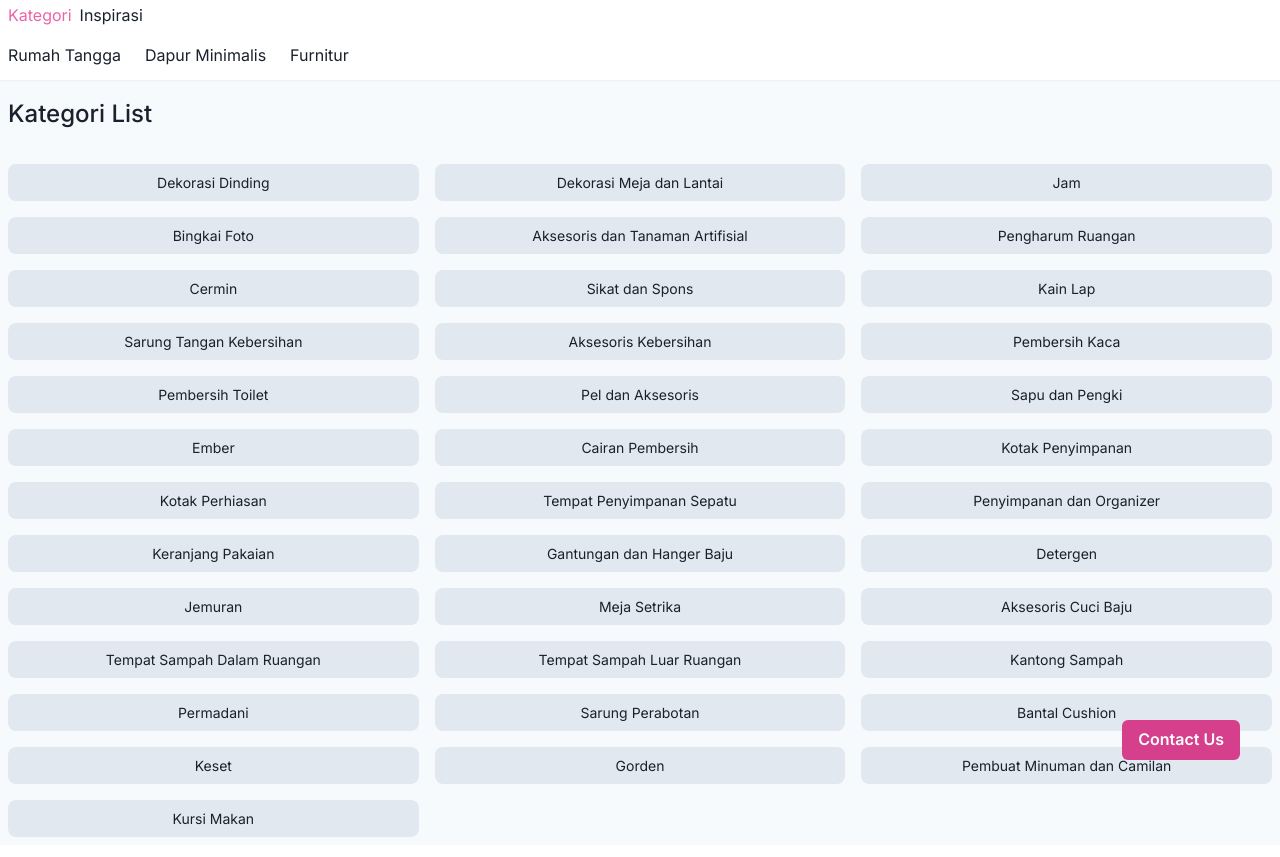
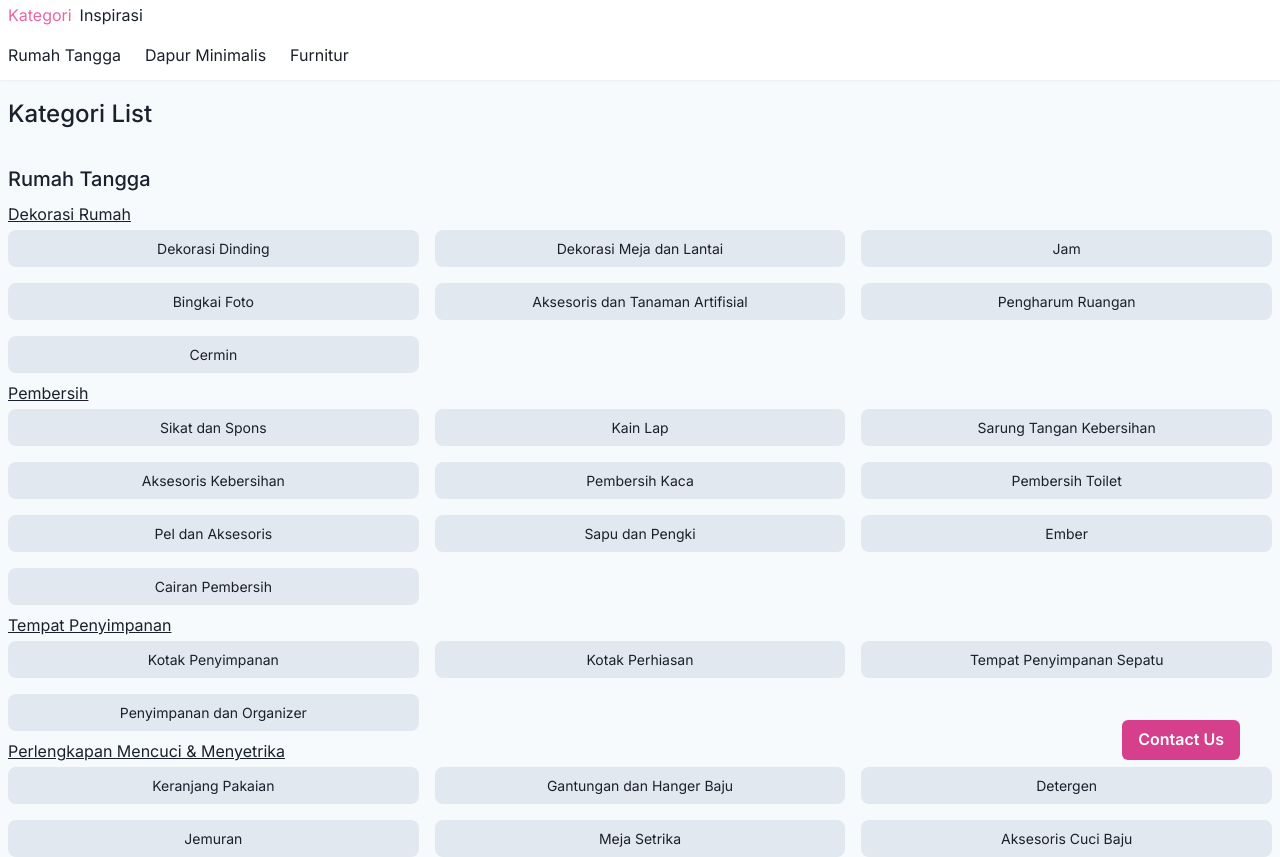
Before and after one commit to radenlarko/next-navigation-layout, a Next.js app: page /kategori in a window 1280 px wide. Shown: the top 857 px of the page. Built offline with nearby package versions, Linux system fonts and the light colour scheme.

Commit message:
Update UI kategori list

```diff
--- a/pages/kategori/index.tsx
+++ b/pages/kategori/index.tsx
@@ -1,13 +1,12 @@
 import Link from "next/link";
-import { KategoriItem, LinkItem } from "@/types";
+import { KategoriItem } from "@/types";
 import { menuDesktop } from "@/utils/listMenu";
-import { reduceLinkItem } from "@/utils/myFunction";
 import { Box, Flex, SimpleGrid, Text } from "@chakra-ui/react";
 import { GetStaticProps, NextPage } from "next";
 import React from "react";
 
 interface Props {
-  data: LinkItem[];
+  data: KategoriItem[];
 }
 
 const Kategori: NextPage<Props> = ({ data }) => {
@@ -16,10 +15,18 @@ const Kategori: NextPage<Props> = ({ data }) => {
       <Text fontWeight={500} fontSize="2xl">
         Kategori List
       </Text>
-      <SimpleGrid columns={3} gap={4} mt={8}>
       {data.map((item) => (
+        <Box key={item.name} mt={8}>
+          <Text fontWeight={500} fontSize="xl">
+            {item.name}
+          </Text>
+          {item.items.map((child) => (
+            <Box key={child.title} mt={2}>
+              <Text textDecoration="underline">{child.title}</Text>
+              <SimpleGrid columns={3} gap={4} mt={1}>
+                {child.links.map((link) => (
                   <Flex
-            key={item.link}
+                    key={link.link}
                     as={Link}
                     bg="gray.200"
                     alignItems="center"
@@ -27,14 +34,18 @@ const Kategori: NextPage<Props> = ({ data }) => {
                     p={2}
                     borderRadius="lg"
                     _hover={{ bg: "pink.100" }}
-            href={`/kategori/${item.name}`}
+                    href={`/kategori/${link.name}`}
                   >
                     <Text textAlign="center" fontSize="sm">
-              {item.name}
+                      {link.name}
                     </Text>
                   </Flex>
                 ))}
               </SimpleGrid>
+            </Box>
+          ))}
+        </Box>
+      ))}
     </Box>
   );
 };
@@ -43,7 +54,7 @@ export default Kategori;
 
 export const getStaticProps: GetStaticProps<Props> = async () => {
   const idx = menuDesktop.findIndex((val) => val.name === "Kategori");
-  const mainData = reduceLinkItem(menuDesktop[idx].items as KategoriItem[]);
+  const mainData = menuDesktop[idx].items as KategoriItem[];
   return {
     props: {
       data: mainData,
```
Lines whose indentation alone changed are shown as unchanged.
